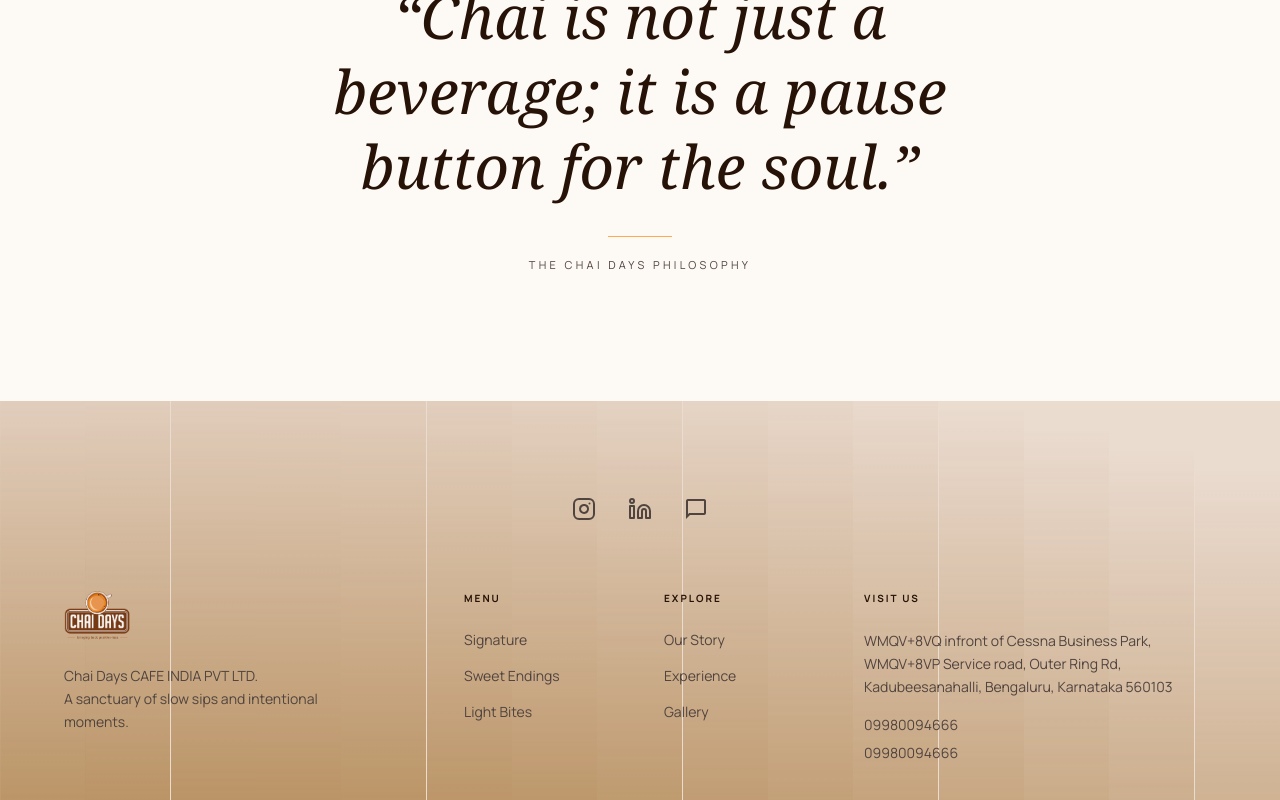
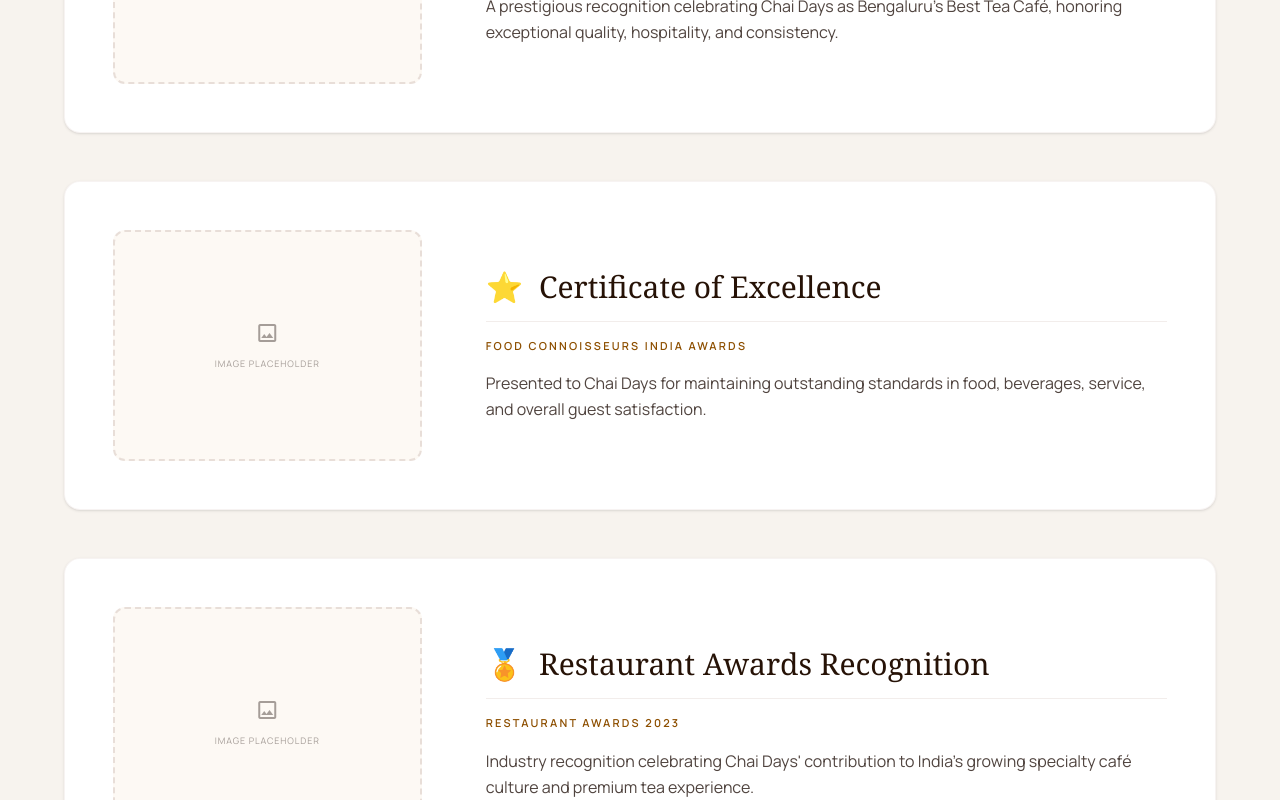
Before and after one commit to zaeemahamad111-ops/chaidays, a Next.js app: page /about in a window 1280 px wide. Shown: the part 3686-4486 px from the top of the page. Built offline with nearby package versions, Linux system fonts and the light colour scheme; no server answers; the database is empty.

Commit message:
feat: Add awards and recognition sections to Home and About pages

```diff
--- a/app/about/page.tsx
+++ b/app/about/page.tsx
@@ -107,6 +107,46 @@ export default async function AboutPage() {
         </div>
       </section>
 
+      {/* ── Detailed Awards Section ── */}
+      <section className="py-32 bg-surface-container-low border-t border-outline-variant/30">
+        <div className="max-w-[1440px] mx-auto px-6 md:px-16">
+          <ScrollReveal className="text-center mb-20">
+            <span className="font-sans text-[11px] tracking-[0.3em] uppercase text-secondary mb-3 block">Awards & Recognition</span>
+            <h2 className="font-serif text-4xl md:text-5xl text-primary">Celebrating Excellence</h2>
+          </ScrollReveal>
+          <div className="space-y-12">
+            {[
+              { icon: '🏆', title: 'Tea Café of the Year', org: 'Restaurant Awards 2023', desc: 'Awarded to Chai Days as Tea Café of the Year, recognizing excellence in tea craftsmanship, customer experience, and innovation in the café industry.' },
+              { icon: '🏆', title: 'Best Tea Café of the Year – Bengaluru', org: 'Food Connoisseurs India Awards', desc: "A prestigious recognition celebrating Chai Days as Bengaluru's Best Tea Café, honoring exceptional quality, hospitality, and consistency." },
+              { icon: '⭐', title: 'Certificate of Excellence', org: 'Food Connoisseurs India Awards', desc: 'Presented to Chai Days for maintaining outstanding standards in food, beverages, service, and overall guest satisfaction.' },
+              { icon: '🏅', title: 'Restaurant Awards Recognition', org: 'Restaurant Awards 2023', desc: "Industry recognition celebrating Chai Days' contribution to India's growing specialty café culture and premium tea experience." },
+              { icon: '🚀', title: 'Zomato Milestone Award', org: '50,000+ Online Orders', desc: 'A milestone celebrating over 50,000 successful online orders, reflecting the trust and loyalty of customers who continue to choose Chai Days every day.' }
+            ].map((award, i) => (
+              <ScrollReveal key={award.title} delay={i * 100}>
+                <div className="grid grid-cols-1 md:grid-cols-12 gap-8 lg:gap-16 items-center bg-white p-8 md:p-12 rounded-2xl shadow-sm border border-outline-variant/20 hover:shadow-md transition-shadow">
+                  <div className="md:col-span-5 lg:col-span-4">
+                    <div className="aspect-[4/3] bg-surface border-2 border-dashed border-outline-variant/50 flex flex-col items-center justify-center rounded-xl text-on-surface-variant gap-3">
+                      <span className="material-symbols-outlined text-4xl opacity-50">image</span>
+                      <span className="font-sans text-[9px] tracking-widest uppercase opacity-50">Image Placeholder</span>
+                    </div>
+                  </div>
+                  <div className="md:col-span-7 lg:col-span-8 space-y-4">
+                    <div className="flex items-center gap-4 border-b border-outline-variant/30 pb-4">
+                      <span className="text-3xl">{award.icon}</span>
+                      <h3 className="font-serif text-2xl md:text-3xl text-primary">{award.title}</h3>
+                    </div>
+                    <p className="font-sans text-[11px] tracking-[0.2em] uppercase text-secondary font-semibold">{award.org}</p>
+                    <p className="font-sans text-base text-on-surface-variant leading-relaxed max-w-2xl">
+                      {award.desc}
+                    </p>
+                  </div>
+                </div>
+              </ScrollReveal>
+            ))}
+          </div>
+        </div>
+      </section>
+
       <section className="py-32 bg-primary-container text-surface">
         <div className="max-w-[1440px] mx-auto px-6 md:px-16">
           <ScrollReveal className="text-center mb-20">
--- a/app/page.tsx
+++ b/app/page.tsx
@@ -177,6 +177,31 @@ export default async function HomePage() {
         </div>
       </section>
 
+      {/* ── Awards & Recognition (Home) ── */}
+      <section className="py-24 bg-[#ebdcd0] border-y border-[#d9c4b1] overflow-hidden">
+        <div className="max-w-[1440px] mx-auto px-6 md:px-16 text-center">
+          <ScrollReveal>
+            <span className="font-sans text-[11px] font-semibold tracking-[0.3em] uppercase text-secondary mb-4 block">Celebrated & Recognized</span>
+            <h2 className="font-serif text-3xl md:text-4xl text-primary mb-16">Our Achievements</h2>
+          </ScrollReveal>
+          <div className="flex flex-wrap justify-center gap-10 md:gap-16">
+            {[
+              { icon: '🏆', title: 'Tea Café of the Year', org: 'Restaurant Awards 2023' },
+              { icon: '🏆', title: "Bengaluru's Best Tea Café", org: 'Food Connoisseurs India' },
+              { icon: '⭐', title: 'Certificate of Excellence', org: 'Food Connoisseurs India' },
+              { icon: '🏅', title: 'Industry Recognition', org: 'Restaurant Awards 2023' },
+              { icon: '🚀', title: '50,000+ Online Orders', org: 'Zomato Milestone' }
+            ].map((award, i) => (
+              <ScrollReveal key={award.title} delay={i * 100} className="flex flex-col items-center max-w-[180px]">
+                <span className="text-3xl mb-4 block">{award.icon}</span>
+                <h3 className="font-serif text-lg text-primary mb-2 leading-tight">{award.title}</h3>
+                <p className="font-sans text-[9px] tracking-[0.1em] uppercase text-on-surface-variant">{award.org}</p>
+              </ScrollReveal>
+            ))}
+          </div>
+        </div>
+      </section>
+
       {/* ── Gallery Glimpses ── */}
       <section className="py-32 bg-surface">
         <div className="max-w-[1440px] mx-auto px-6 md:px-16">
```
